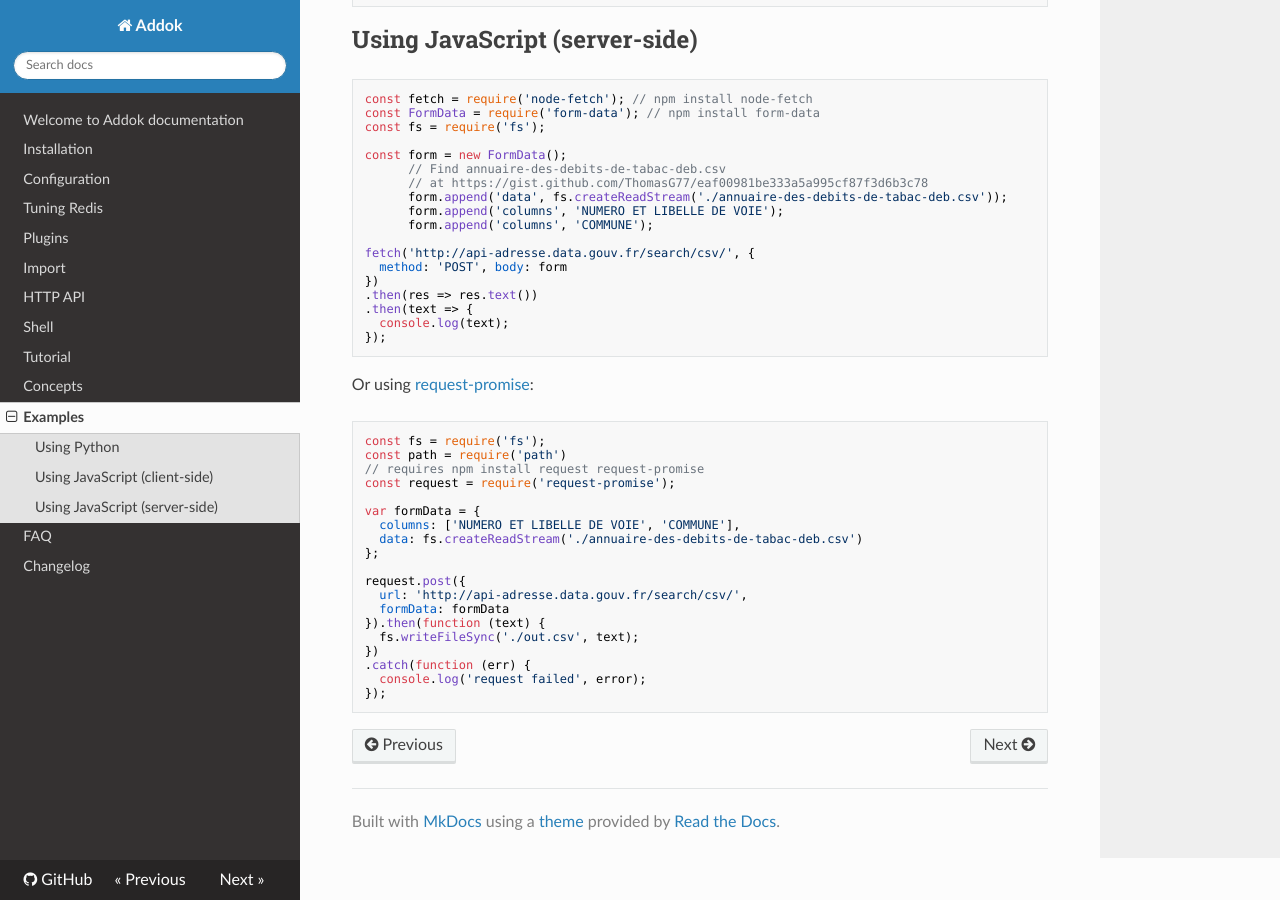
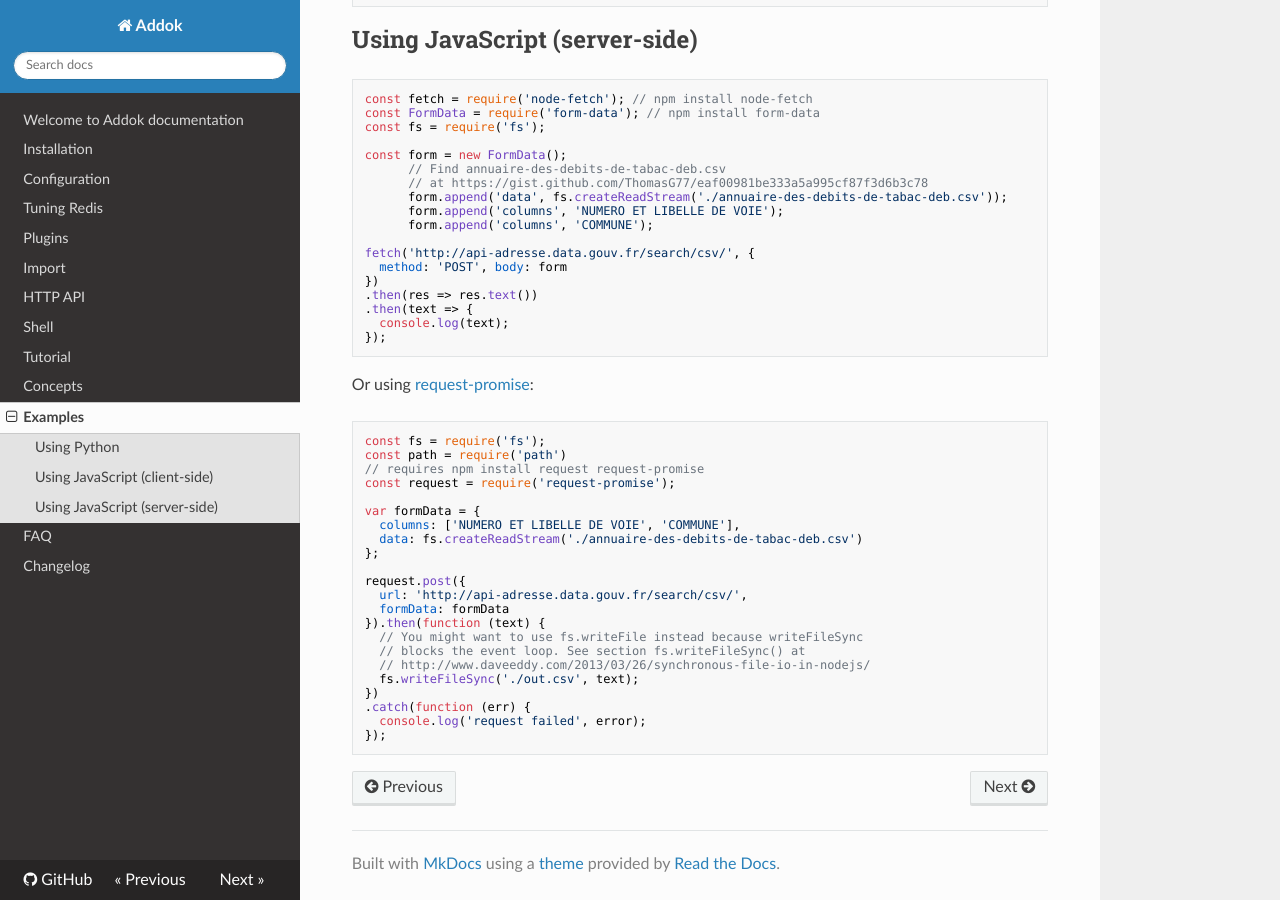
Before and after one commit to addok/addok, an MkDocs documentation site: the page built from docs/examples.md, in a window 1280 px wide and 900 px high, scrolled down 1413 px. Built offline with MkDocs 1.6.1, drawn with Linux system fonts in a browser that asks for light colours; nearby versions of some CDN libraries; old or Windows-style settings are respelled for this version of MkDocs.

Commit message:
Adding a comment about NodeJS example, refs #300
Thanks @ThomasG77

```diff
--- a/docs/examples.md
+++ b/docs/examples.md
@@ -128,6 +128,9 @@ request.post({
   url: 'http://api-adresse.data.gouv.fr/search/csv/',
   formData: formData
 }).then(function (text) {
+  // You might want to use fs.writeFile instead because writeFileSync
+  // blocks the event loop. See section fs.writeFileSync() at
+  // http://www.daveeddy.com/2013/03/26/synchronous-file-io-in-nodejs/
   fs.writeFileSync('./out.csv', text);
 })
 .catch(function (err) {
```
